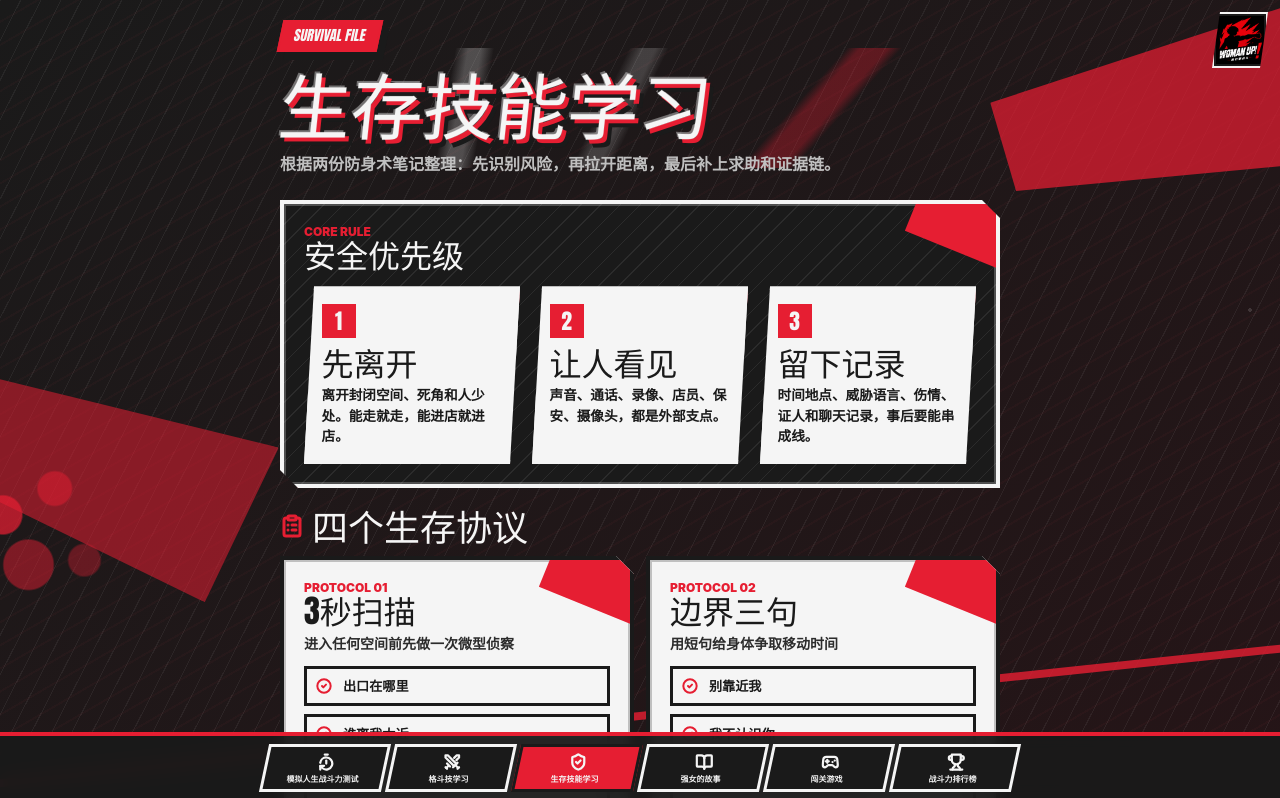
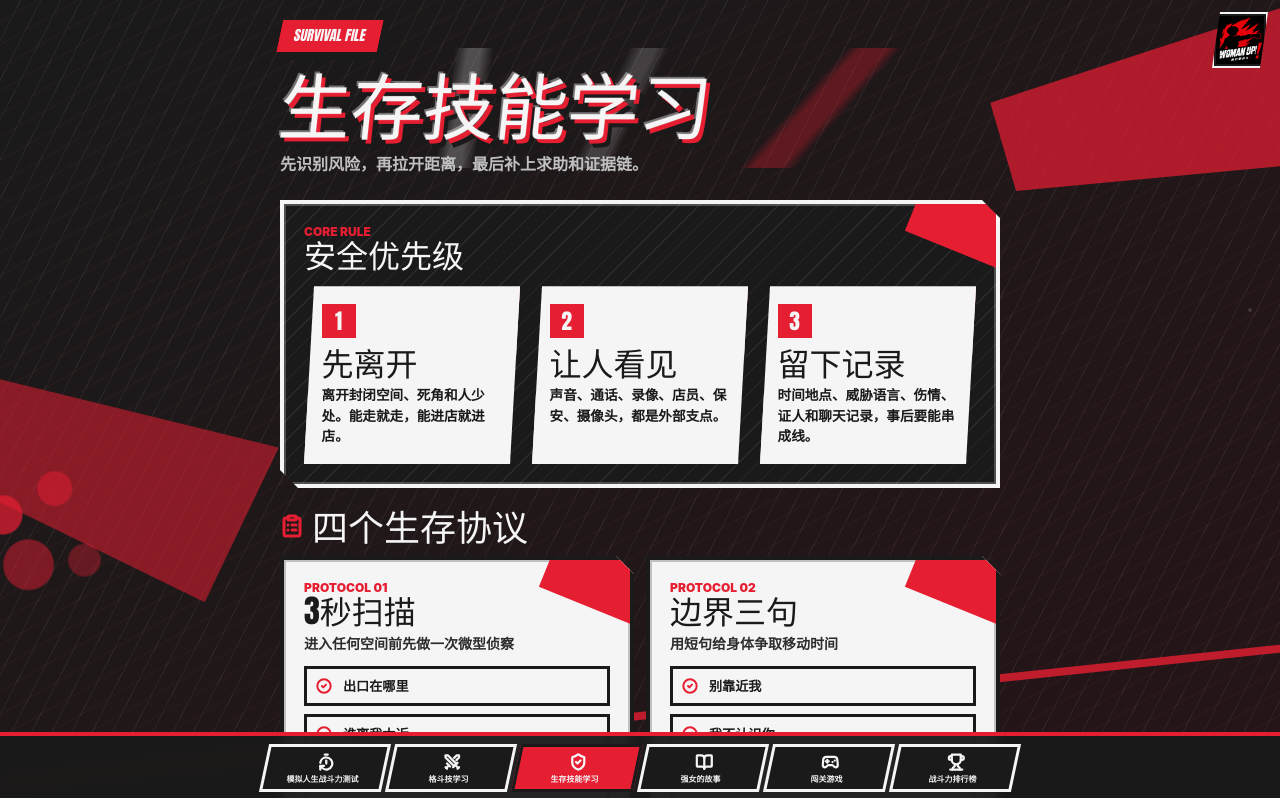
Before and after one commit to hesta1218-collab/womanup, a React (Vite) app: page /survival in a window 1280 px wide. Shown: the top 798 px of the page. Built offline with nearby package versions, Linux system fonts and the light colour scheme.

Commit message:
Update survival guide subtitle

```diff
--- a/src/pages/SurvivalGuidePage.jsx
+++ b/src/pages/SurvivalGuidePage.jsx
@@ -8,7 +8,7 @@ export default function SurvivalGuidePage() {
 
   return (
     <>
-      <SlashTitle eyebrow="SURVIVAL FILE" title="生存技能学习" subtitle="根据两份防身术笔记整理：先识别风险，再拉开距离，最后补上求助和证据链。" />
+      <SlashTitle eyebrow="SURVIVAL FILE" title="生存技能学习" subtitle="先识别风险，再拉开距离，最后补上求助和证据链。" />
 
       <BrutalCard dark className="mb-5">
         <p className="text-xs font-black uppercase text-blood">CORE RULE</p>
```
